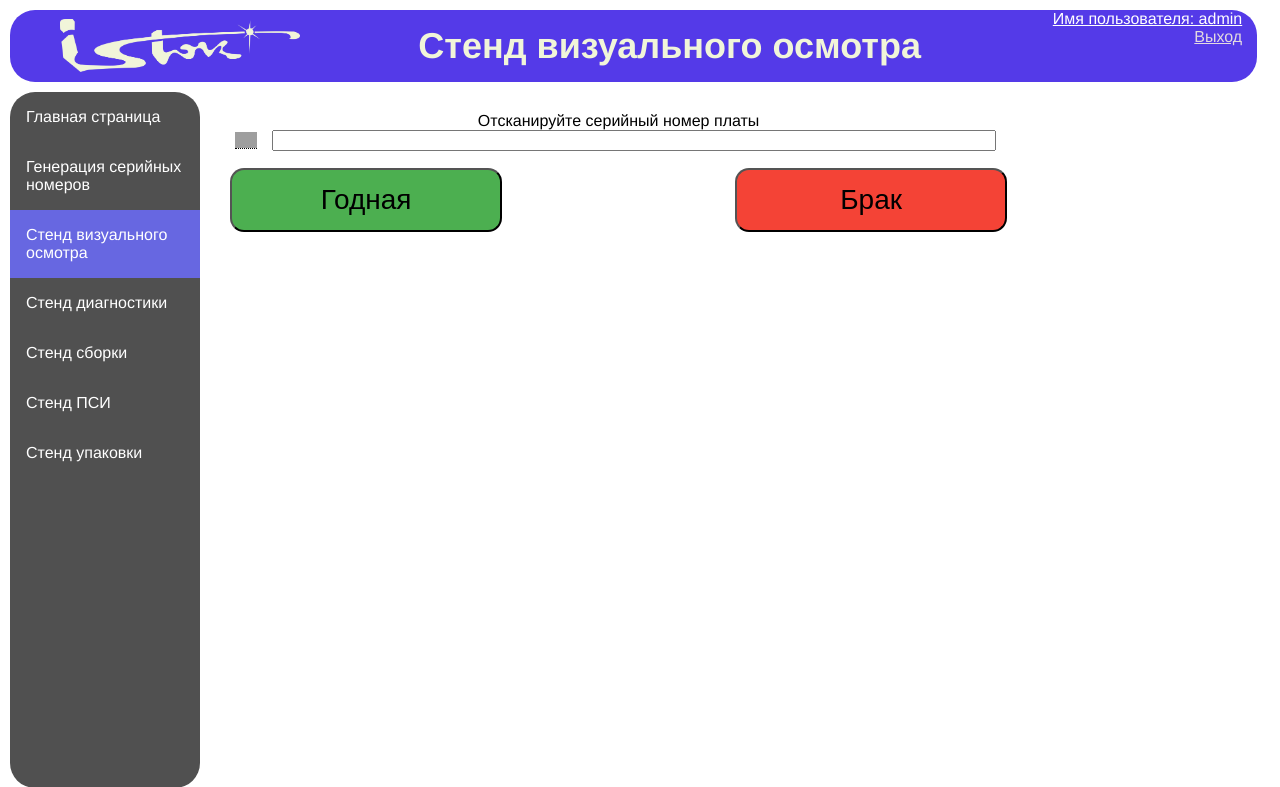
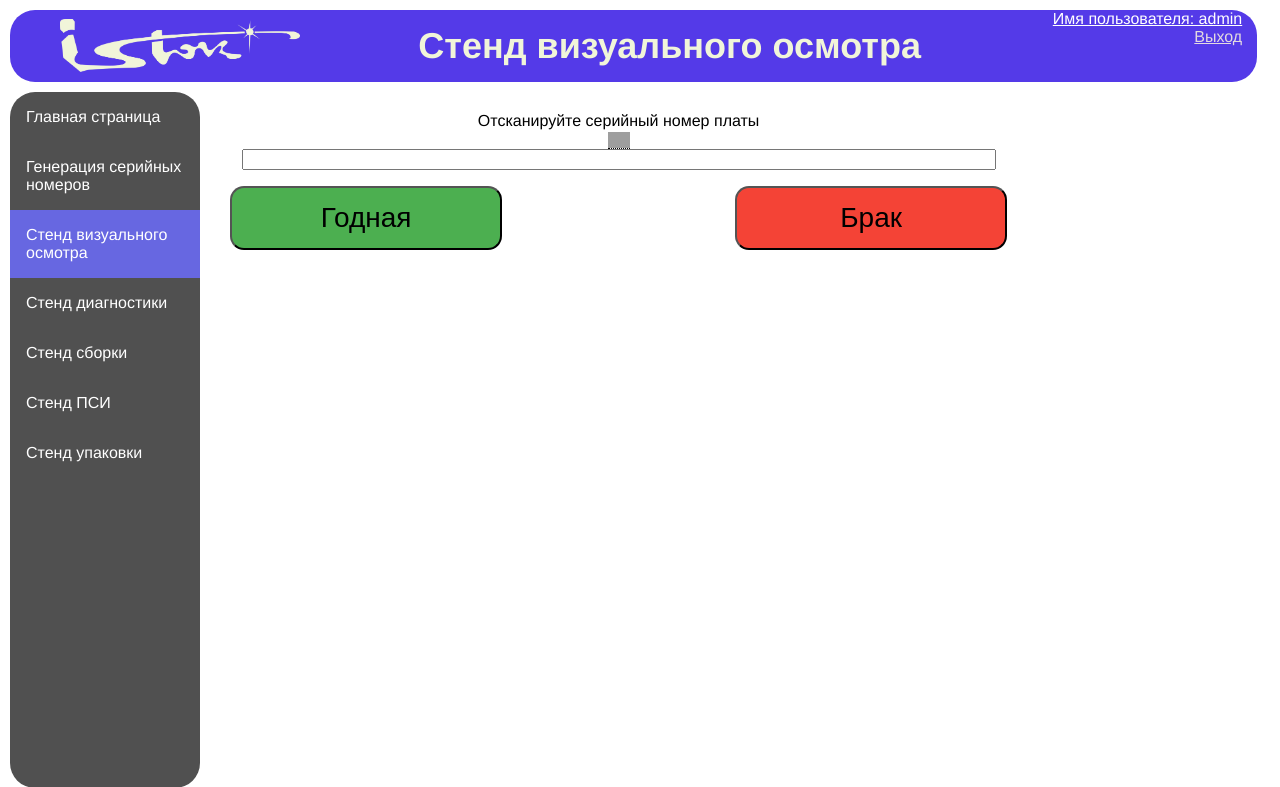
Before and after one commit to midirenr/platan-web, a Django app: page /stand-visual-inspection/ in a window 1280 px wide. Shown: the top 787 px of the page. Run offline with Django 4.2, Linux system fonts and the light colour scheme; a user stored in the database is signed in; parts of the project's set-up code (start-up, migrations or seed data) failed here and were passed over; grey boxes are pictures that could not be loaded.

Commit message:
- Updated stand visual inspection.

```diff
--- a/platan/static/css/style.css
+++ b/platan/static/css/style.css
@@ -390,10 +390,9 @@ html,body
     width: 94%;
 }
 
-#info-input-container
+#board-input-container
 {
-    height: 30px;
-    margin-bottom: 1%;
+    margin-bottom: 2%;
 }
 
 #input-container
--- a/platan/templates/stand_visual_inspection.html
+++ b/platan/templates/stand_visual_inspection.html
@@ -12,18 +12,18 @@
 <form method="post">
     {% csrf_token %}
     <div align="center">Отсканируйте серийный номер платы</div>
-    <div id="info-input-container">
-        <div class="tooltip">
+    <div id="board-input-container">
+        <div align="center" class="tooltip">
             <img class="info-image" align="center" src="/images/info.png" width="3%">
             <span class="tooltiptext">
                 <img width="400" src="/images/board_1.jpg">
             </span>
         </div>
-        <div id="input-container">
-            {{ form.board_serial_number }}
+        {{ form.board_serial_number }}
+        <div align="left" class="errors board-case-serial-number-error">
+            {{ form.board_serial_number.errors.as_text }}
         </div>
     </div>
-        {{ form.board_serial_number.errors }}
     <div>
         <button type="submit" id="btn_board_valid" name="submit_btn_valid">Годная</button>
         <button type="submit" id="btn_board_defect" name="submit_btn_defect">Брак</button>
```
